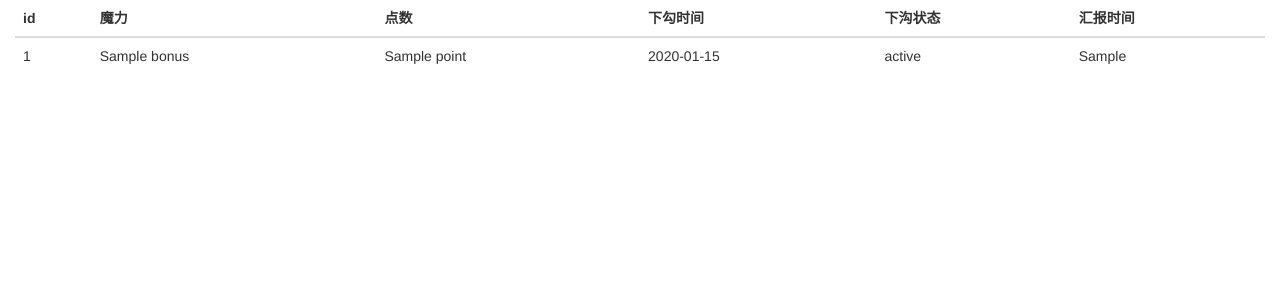
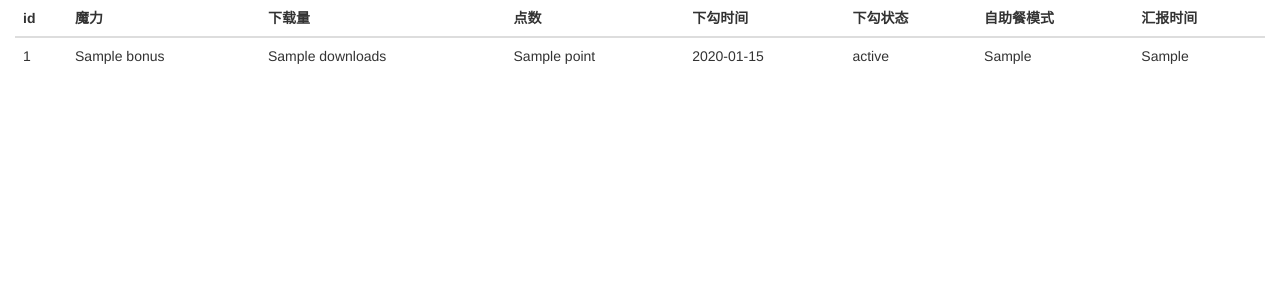
Before and after one commit to yyned2501/blackjack_server, a Flask app: template server/app/templates/state.html in a window 1280 px wide. Shown: the top 300 px of the page. Run offline with Flask 3, Linux system fonts and the light colour scheme; the template is opened without the code that fills it: most values are stand-ins (such as "Sample title", 1, 10 or a date in 2020); parts of the project's set-up code (start-up, migrations or seed data) failed here and were passed over; some libraries are stand-ins or nearby versions.

Commit message:
增加gift模式

```diff
--- a/server/app/libs/celery_tasks.py
+++ b/server/app/libs/celery_tasks.py
@@ -10,10 +10,6 @@ def tg_message(content: str):
 
 @celery.task
 def tg_state(state: dict):
-    if state_json := redis_cli.get(state.get("userid")):
-        state_last: dict = json.loads(state_json)
-    if state.get("update_time") == state_last.get("update_time"):
-        return "已推送防抖"
     return tgbot.telegram_bot(
-        f'{state.get("userid")}开始钓鱼，点数{state.get("point","未知")}，魔力{state.get("bonus","未知")}'
+        f'{state.get("userid")}开始{'赠送' if state.get("gift_model") else '钓鱼'}，点数{state.get("point","未知")}，魔力{state.get("bonus","未知")}，下载量{state.get("downloads","未知")}'
     )
--- a/server/app/templates/state.html
+++ b/server/app/templates/state.html
@@ -8,9 +8,11 @@
             <tr>
                 <th>id</th>
                 <th>魔力</th>
+                <th>下载量</th>
                 <th>点数</th>
                 <th>下勾时间</th>
-                <th>下沟状态</th>
+                <th>下勾状态</th>
+                <th>自助餐模式</th>
                 <th>汇报时间</th>
             </tr>
         </thead>
@@ -19,9 +21,11 @@
             <tr>
                 <td>{{state.userid}}</td>
                 <td>{{state.bonus}}</td>
+                <td>{{state.downloads}}</td>
                 <td>{{state.point}}</td>
                 <td>{{state.update_ts}}</td>
                 <td>{{state.state}}</td>
+                <td>{{state.gift_model}}</td>
                 <td>{{state.next_ts}}</td>
             </tr>
             {% endfor %}
```
